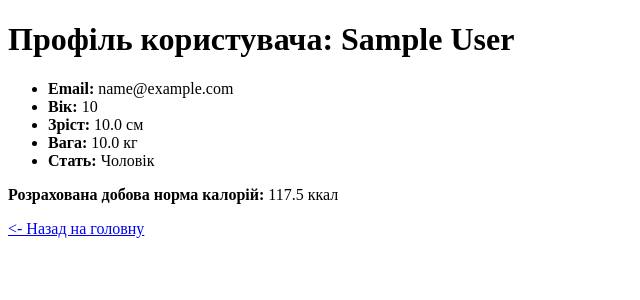
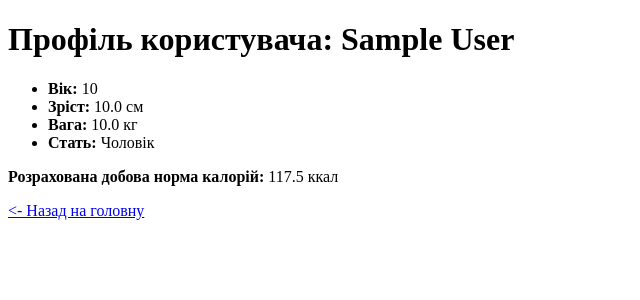
Before and after one commit to sinchu-u/eatly-unit-test, a Flask app: page /user/1 in a window 1280 px wide. Shown: the top 300 px of the page, without its empty margins (0-640 px from the left). Run offline with Flask 3, Linux system fonts and the light colour scheme; tables that the repository leaves empty hold one stand-in row (values such as "Sample post").

Commit message:
Remove email field from user profile template

```diff
--- a/foodapp/templates/user_profile.html
+++ b/foodapp/templates/user_profile.html
@@ -5,7 +5,6 @@
 <h1>Профіль користувача: {{ user.name }}</h1>
 
 <ul>
-  <li><strong>Email:</strong> {{ user.email }}</li>
   <li><strong>Вік:</strong> {{ user.age }}</li>
   <li><strong>Зріст:</strong> {{ user.height }} см</li>
   <li><strong>Вага:</strong> {{ user.weight }} кг</li>
```
